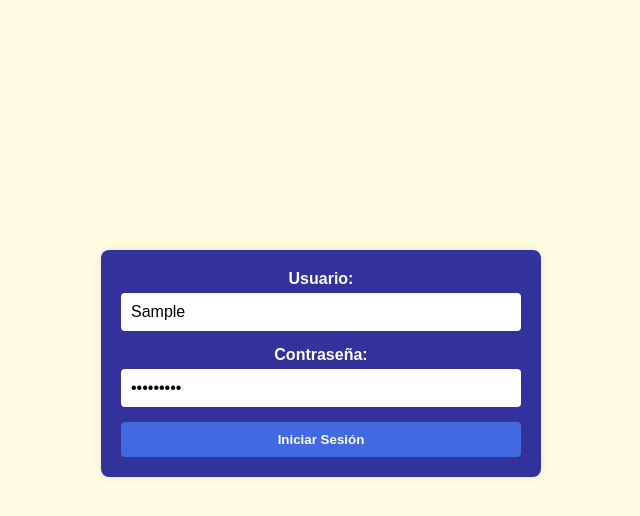
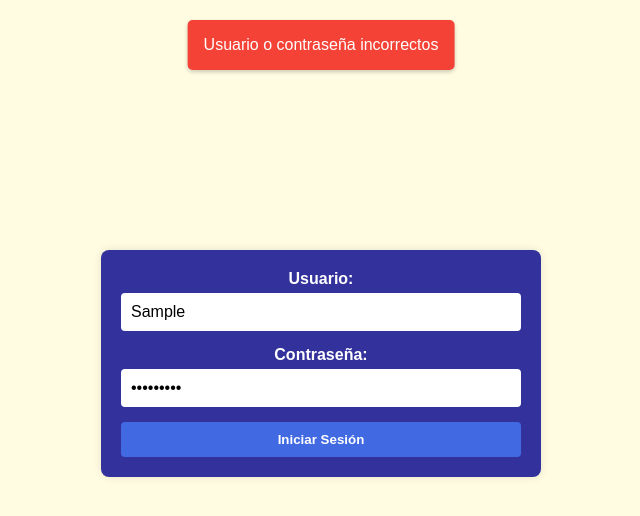
Before and after one commit to brancori/brancori.github.io, a website with bundled scripts: page proyectos/telcel_quiz/index.html in a window 1280 px wide. Both pictures are taken after typing "Sample", "Sample123" into the empty fields and a click on the button "Iniciar Sesión". Shown: the whole page, without its empty margins (319-959 px from the left). Built offline with nearby package versions, Linux system fonts and the light colour scheme.

Commit message:
creando pop up

```diff
--- a/proyectos/telcel_quiz/quiz.js
+++ b/proyectos/telcel_quiz/quiz.js
@@ -118,9 +118,19 @@ function handleLogin() {
             document.getElementById('quiz-container').style.display = 'block';
             startQuiz();
         } else {
-            alert('Usuario o contraseña incorrectos');
+            showPopup('Usuario o contraseña incorrectos');
         }
     });
+}
+
+function showPopup(message) {
+    const popup = document.createElement('div');
+    popup.className = 'popup';
+    popup.innerText = message;
+    document.body.appendChild(popup);
+    setTimeout(() => {
+        popup.remove();
+    }, 3000);
 }
 
 // Initialize login handling
--- a/proyectos/telcel_quiz/styles.css
+++ b/proyectos/telcel_quiz/styles.css
@@ -237,3 +237,16 @@ ul {
 }
 
 /* ...existing code... */
+
+.popup {
+    position: fixed;
+    top: 20px;
+    left: 50%;
+    transform: translateX(-50%);
+    background-color: #f44336;
+    color: white;
+    padding: 1rem;
+    border-radius: 5px;
+    box-shadow: 0 2px 4px rgba(0, 0, 0, 0.2);
+    z-index: 1000;
+}
```
